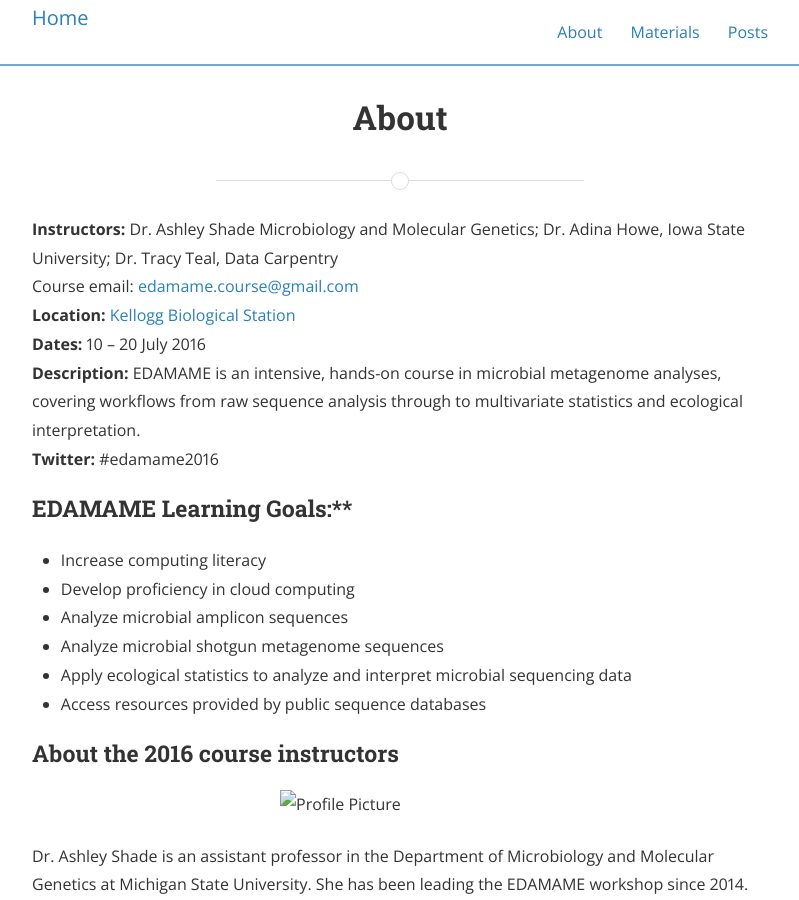
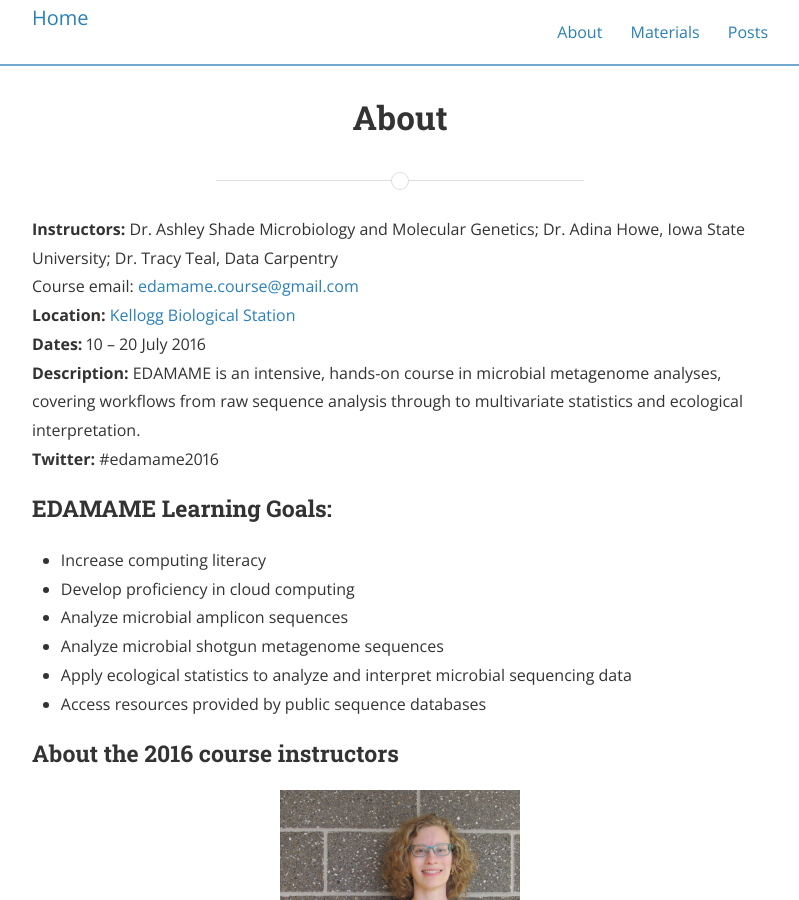
Before and after one commit to edamame-course/edamame-course.github.io, a Jekyll site: the page built from about.md, in a window 1280 px wide and 900 px high. Shown: the whole window, without its empty margins (240-1039 px from the left). Built offline with Jekyll 4.4.1, drawn with Linux system fonts in a browser that asks for light colours; nearby versions of some CDN libraries; a style sheet for code colours, icons or effects is not loaded.

Commit message:
added photots

```diff
--- a/about.md
+++ b/about.md
@@ -11,7 +11,7 @@ Course email:  [edamame.course@gmail.com](mailto:edamame.course@gmail.com)
 **Description:**  EDAMAME is an intensive, hands-on course in microbial metagenome analyses, covering workflows from raw sequence analysis through to multivariate statistics and ecological interpretation.
 **Twitter:**  #edamame2016
 
-### EDAMAME Learning Goals:**
+### EDAMAME Learning Goals:
 
 * Increase computing literacy
 * Develop proficiency in cloud computing
```
Also changed, not shown: assets/howe.jpg (added), assets/shade.jpg (added), assets/teal.jpg (added).
